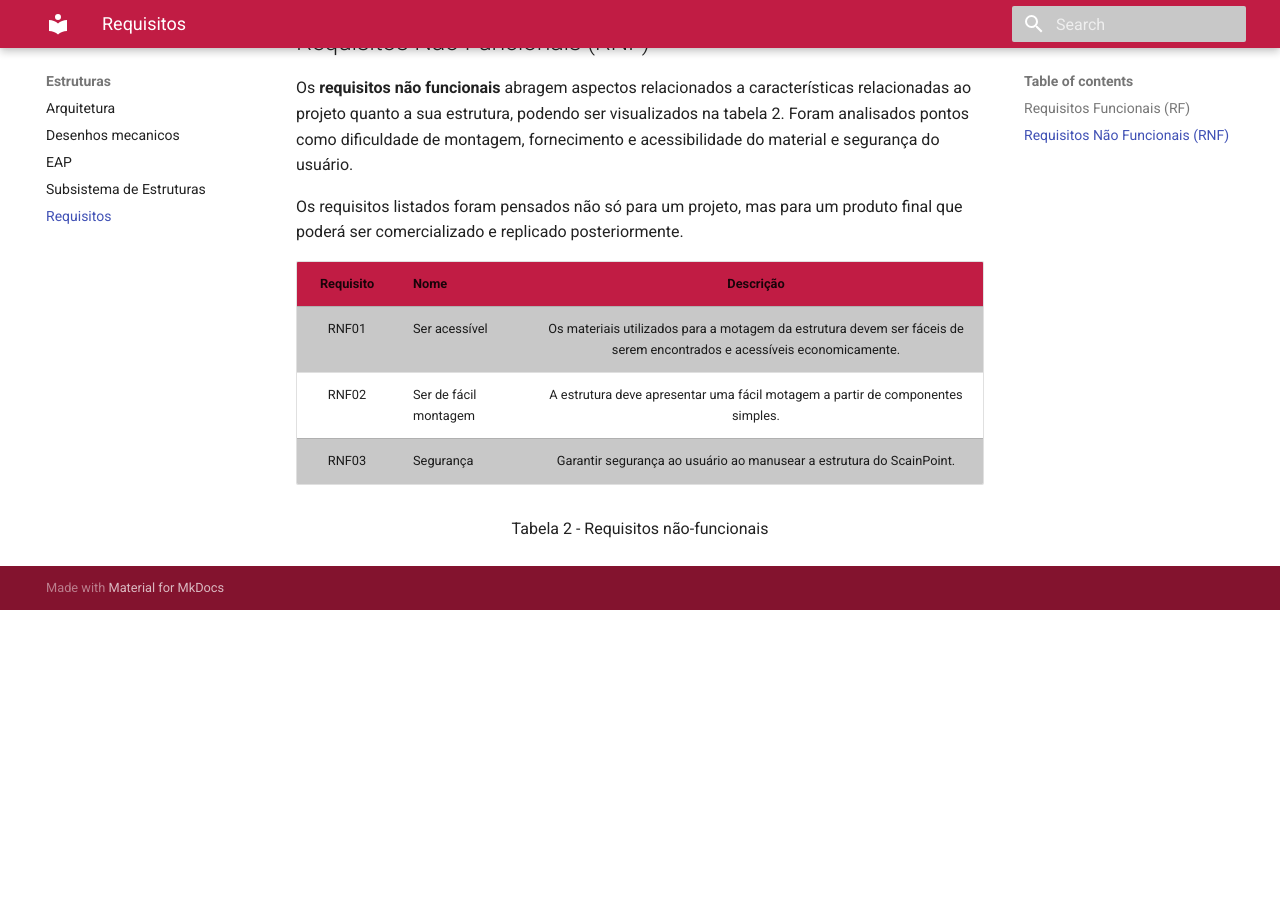
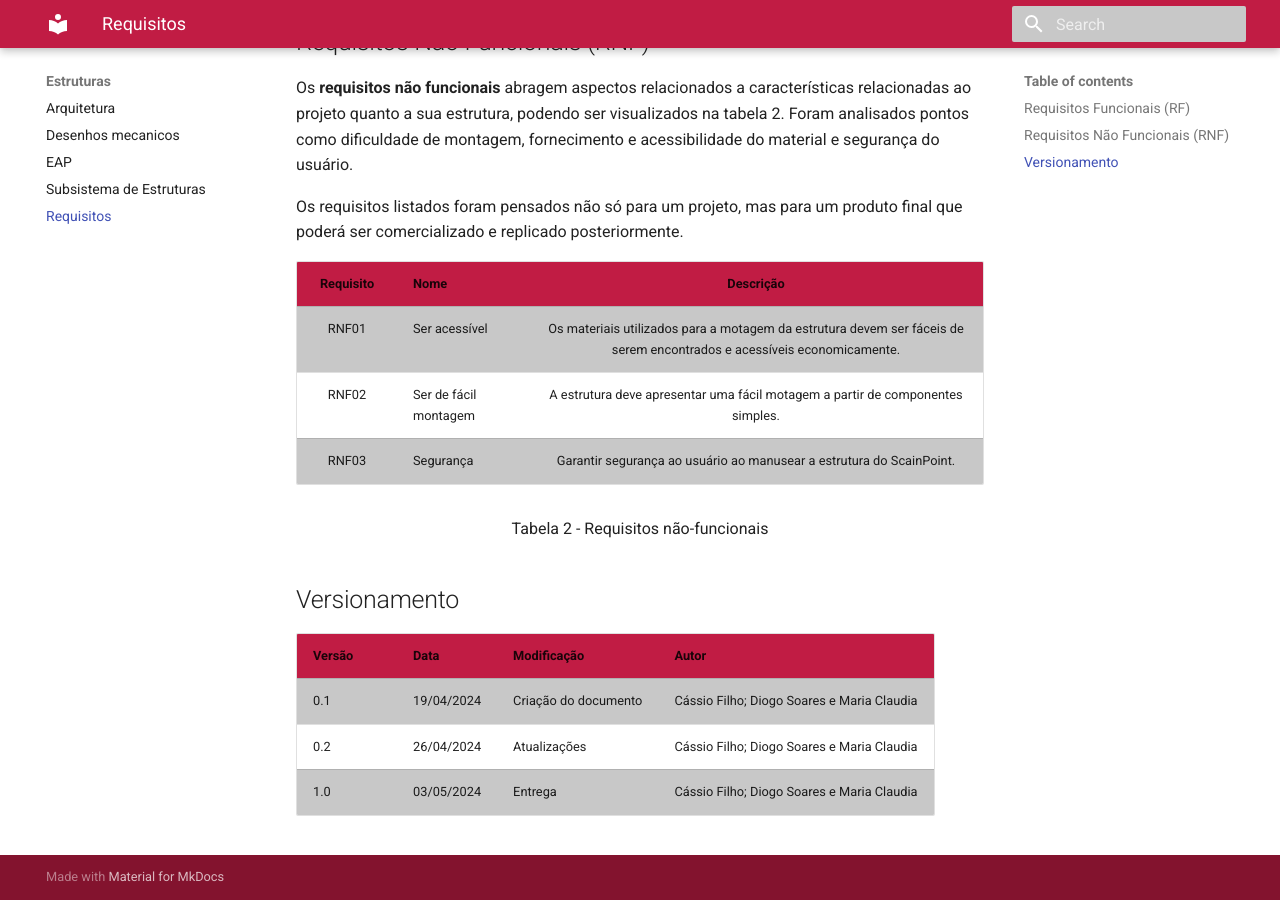
Before and after one commit to Calcioft/ScanPoint, an MkDocs documentation site: the page built from docs/estruturas/Requisitos_estruturas.md, in a window 1280 px wide and 900 px high, scrolled down 842 px. Built offline with MkDocs 1.6.1 and Material for MkDocs 9.7.7, drawn with Linux system fonts in a browser that asks for light colours; before the commit the page ends 1452 px from its top, so only the background shows below that.

Commit message:
Update Requisitos_estruturas.md

```diff
--- a/docs/estruturas/Requisitos_estruturas.md
+++ b/docs/estruturas/Requisitos_estruturas.md
@@ -32,3 +32,10 @@
 <div align="center">
 Tabela 2 - Requisitos não-funcionais
 </div>
+
+## Versionamento
+| Versão | Data | Modificação | Autor |
+|--|--|--|--|
+| 0.1 | 19/04/2024 | Criação do documento | Cássio Filho; Diogo Soares e Maria Claudia|
+| 0.2 | 26/04/2024 | Atualizações | Cássio Filho; Diogo Soares e Maria Claudia|
+| 1.0 | 03/05/2024 | Entrega | Cássio Filho; Diogo Soares e Maria Claudia|
```
